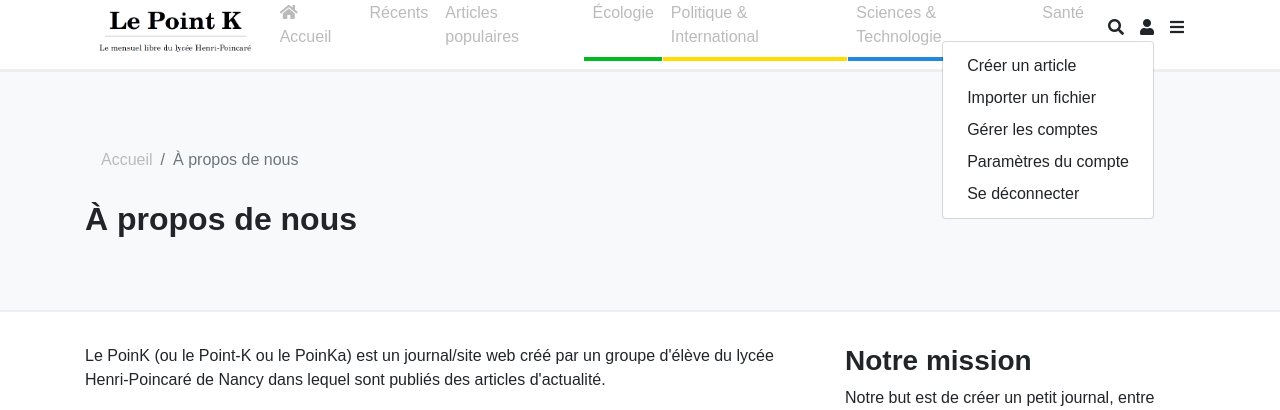
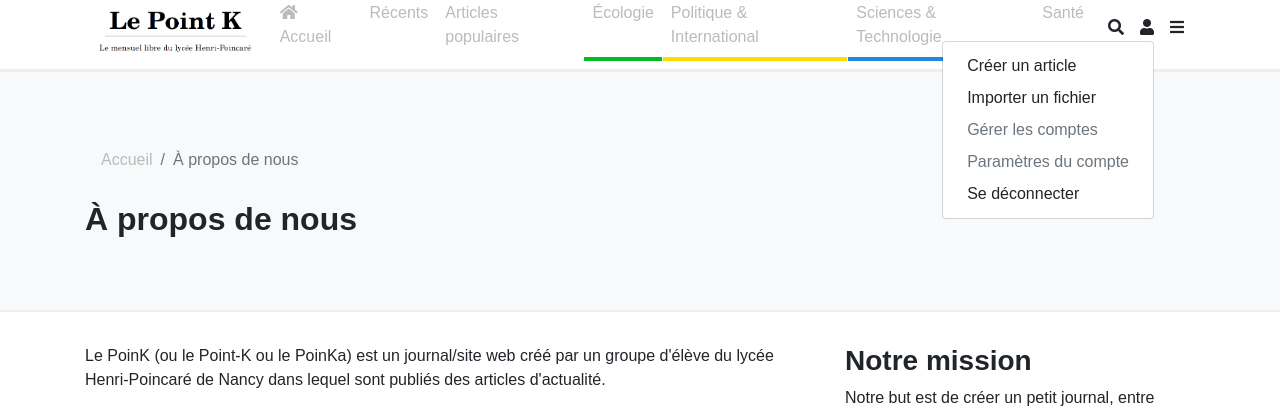
Before and after one commit to Florian-COLLIN/projetsnt, a PHP site: page /about.php in a window 1280 px wide, after a click that opens the changed part. Shown: the part 15-425 px from the top of the page. Run offline with PHP 8.4, Linux system fonts and the light colour scheme; the visitor is signed in with stand-in values (Sample User, id 1); data comes from the database, SQL or seed files in the repository.

Commit message:
Add files via upload

```diff
--- a/includes/header.php
+++ b/includes/header.php
@@ -24,7 +24,7 @@
 					{
 						?>
 						<li class="nav-item" style="border-bottom: 4px solid #<?php echo($dataCategories['color']); ?>;">
-							<a class="navbar-link" href="category?id=<?php echo($dataCategories['id']); ?>"><?php echo($dataCategories['name']); ?></a>
+							<a class="navbar-link" href="categories.php?id=<?php echo($dataCategories['id']); ?>"><?php echo($dataCategories['name']); ?></a>
 						</li>
 						<?php
 					}
@@ -51,11 +51,11 @@
 							}
 							if(isset($_SESSION["admin"]) and $_SESSION["admin"]) {
 								?>
-								<a class="dropdown-item" href="account-management.php">Gérer les comptes</a>
+								<a class="dropdown-item disabled" href="account-management.php">Gérer les comptes</a>
 								<?php
 							}
 							?>
-							<a class="dropdown-item" href="account-settings.php">Paramètres du compte</a>
+							<a class="dropdown-item disabled" href="account-settings.php">Paramètres du compte</a>
 							<a class="dropdown-item" href="unlog.php">Se déconnecter</a>
 							<?php
 						}
```
